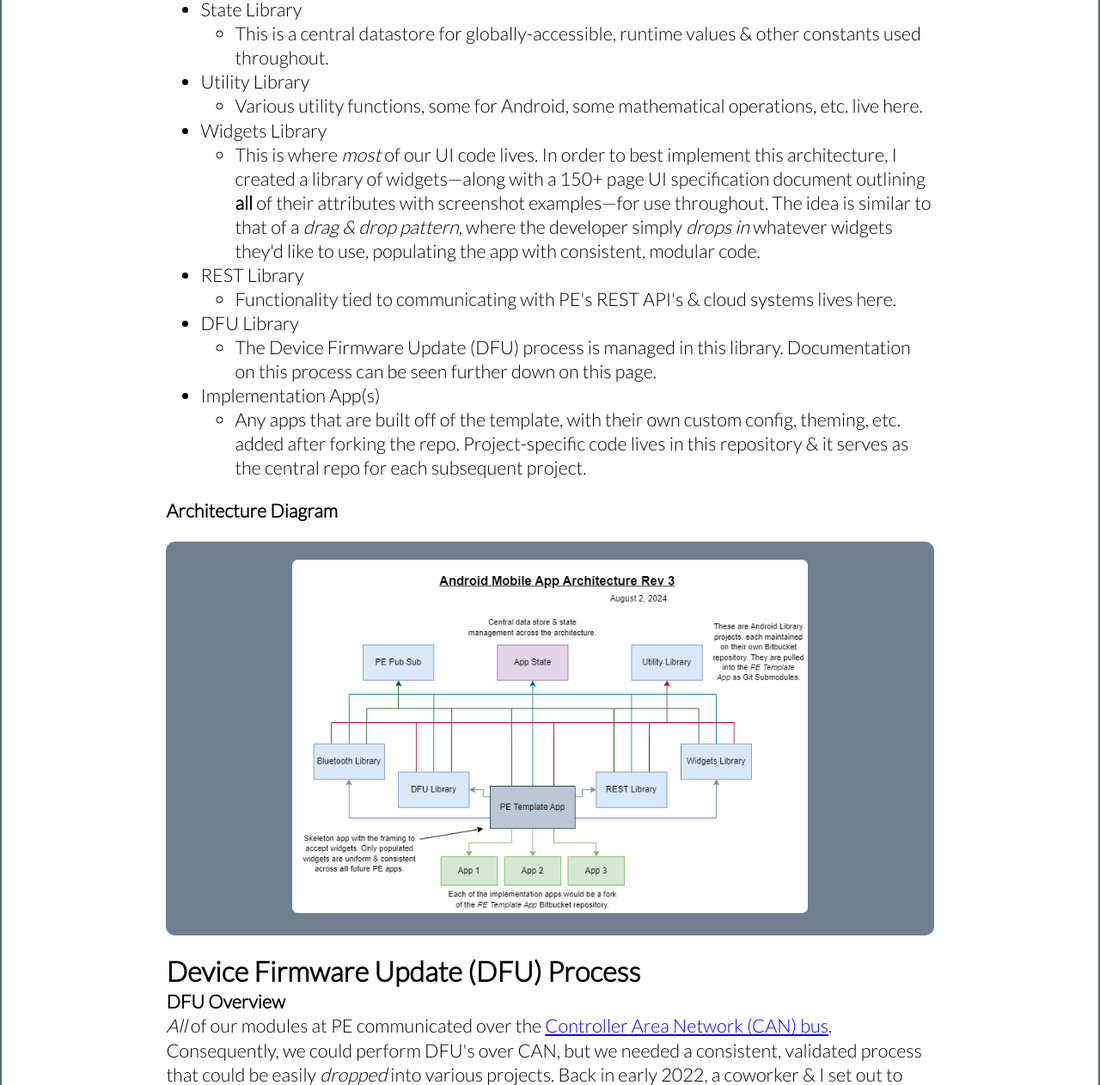
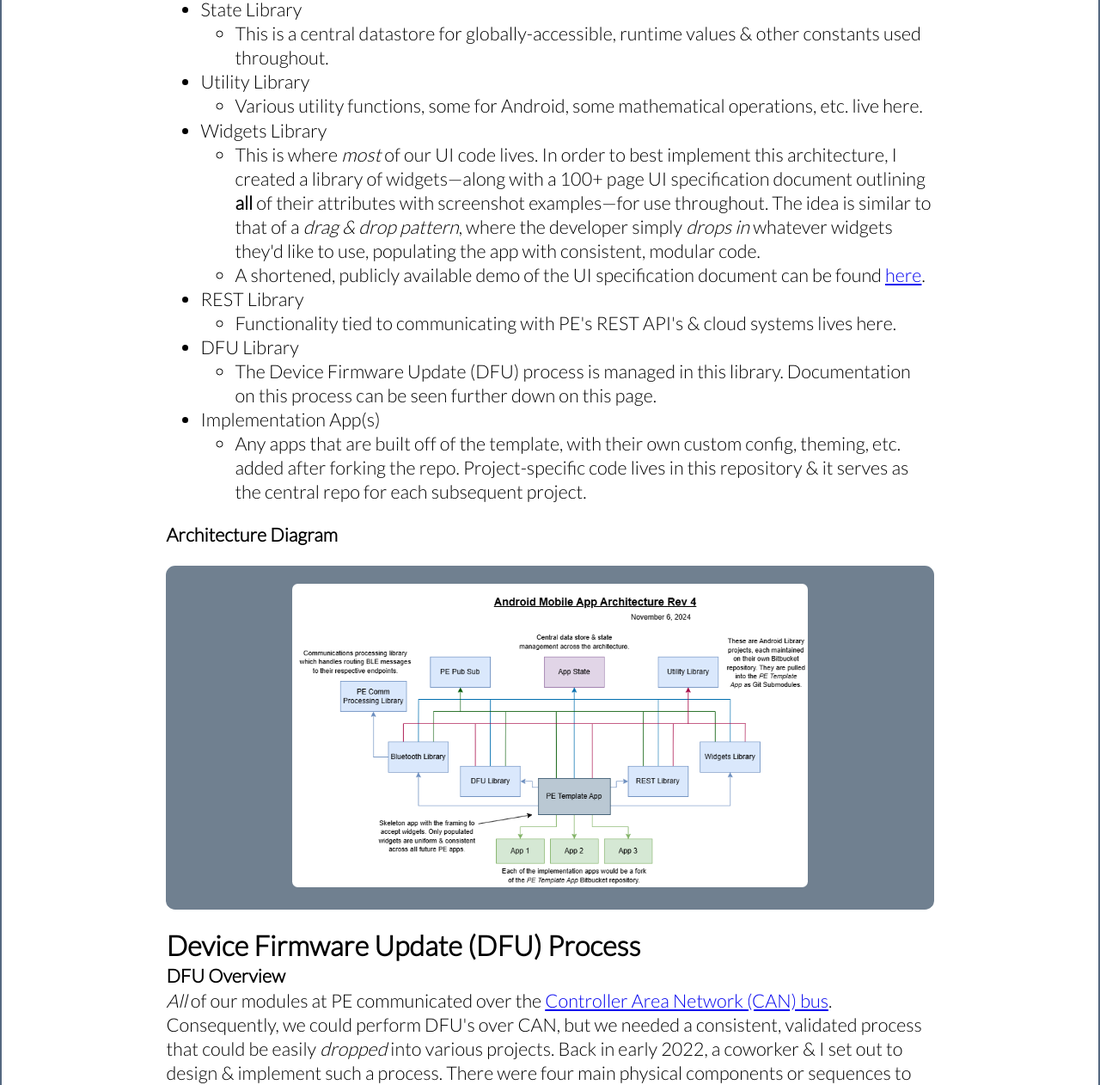
Before and after one commit to JPEG1/Professional-Portfolio, a plain HTML site: page src/HTML/design_and_development.html in a window 1280 px wide. Shown: the part 1197-2459 px from the top of the page at 86% size. Drawn offline with Linux system fonts and the light colour scheme; a web font is replaced by a local one.

Commit message:
Updated capstone architecture diagram with latest revision. Added link to the demo UI spec, which has just recently been added to the capstone repository. Lastly, added a link to the live website to the main README.md file.

```diff
--- a/src/HTML/design_and_development.html
+++ b/src/HTML/design_and_development.html
@@ -89,8 +89,8 @@
                 </li>
                 <li>Widgets Library
                     <ul>
-                        <li>This is where <em>most</em> of our UI code lives. In order to best implement this architecture, I created a library of widgets—along with a 150+ page UI specification document outlining <strong>all</strong> of their attributes with screenshot examples—for use throughout. The idea is similar to that of a <em>drag & drop pattern</em>, where the developer simply <em>drops in</em> whatever widgets they'd like to use, populating the app with consistent, modular code.</li>
-                        <!-- TODO: Can we get the UI spec doc added to the Capstone repository? Then I could link it here... -->
+                        <li>This is where <em>most</em> of our UI code lives. In order to best implement this architecture, I created a library of widgets—along with a 100+ page UI specification document outlining <strong>all</strong> of their attributes with screenshot examples—for use throughout. The idea is similar to that of a <em>drag & drop pattern</em>, where the developer simply <em>drops in</em> whatever widgets they'd like to use, populating the app with consistent, modular code.</li>
+                        <li>A shortened, publicly available demo of the UI specification document can be found <a href="https://github.com/JPEG1/Senior-Design/blob/main/Design_Diagrams/--CAPSTONE_DEMO--%20WO240309_MobileAppDesign_R3.pdf" target="_blank">here</a>.</li>
                     </ul>
                 </li>
                 <li>REST Library
@@ -113,7 +113,7 @@
             <h4>Architecture Diagram</h4>
             <span class="generic_figure">
                 <figure>
-                    <img src="../Resources/PE_Mobile_App_Architecture_R3.png" alt="PE Mobile App Architecture Rev 3">
+                    <img src="../Resources/PE_Mobile_App_Architecture_R4.png" alt="PE Mobile App Architecture Rev 4">
                 </figure>
             </span>
 
```
Also changed, not shown: src/Resources/PE_Mobile_App_Architecture_R4.png (added), 1 other file.
